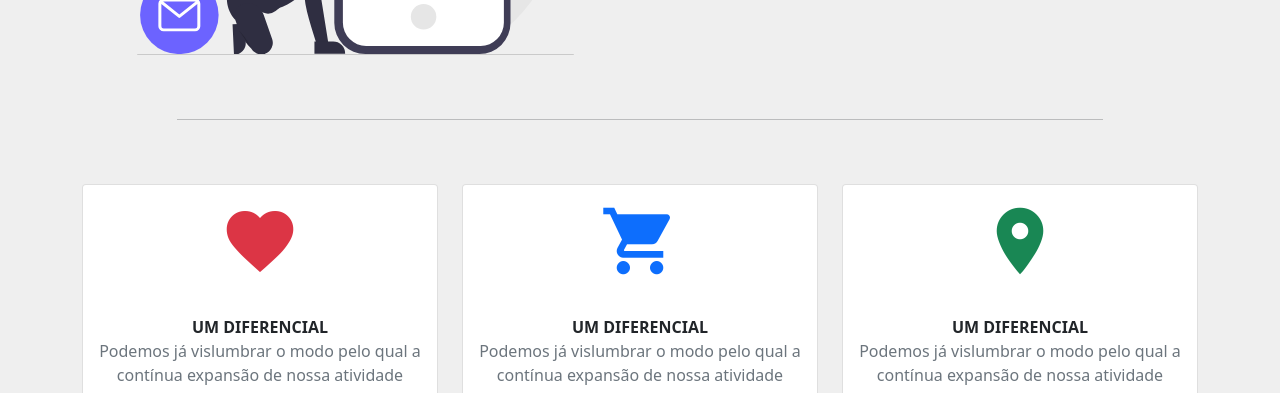
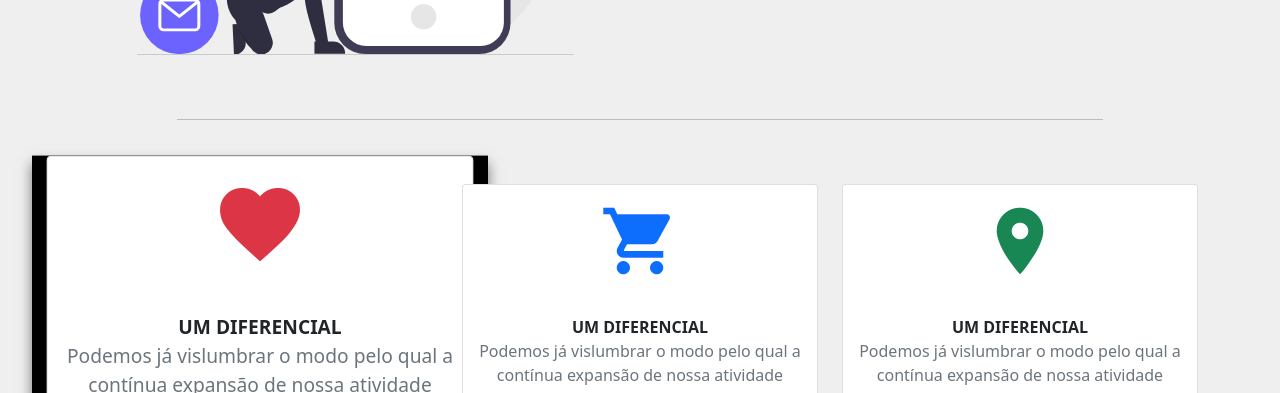
Before and after one commit to iwtrainingbr/site-projeto-front-09, a plain HTML site: page index.html in a window 1280 px wide. In both pictures the pointer is over the element 260 px from the left and 733 px from the top of the page. Shown: the part 407-800 px from the top of the page. Drawn offline with nearby package versions, Linux system fonts and the light colour scheme.

Commit message:
stylized with hover cards from the differencial section

```diff
--- a/css/estilo.css
+++ b/css/estilo.css
@@ -15,3 +15,10 @@ article i {
   transform: scale(0.9);
   transition: 0.5s;
 }
+
+.row .col-4:hover{
+  background: black;
+  box-shadow: 0 6px 10px 0 rgba(0,0,0,0.5);
+  transform: scale(1.2);
+  transition: 0.5s;
+}
```
